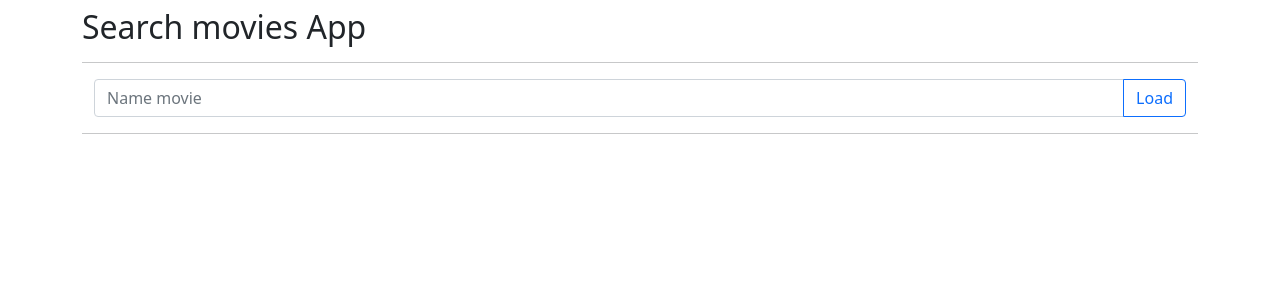
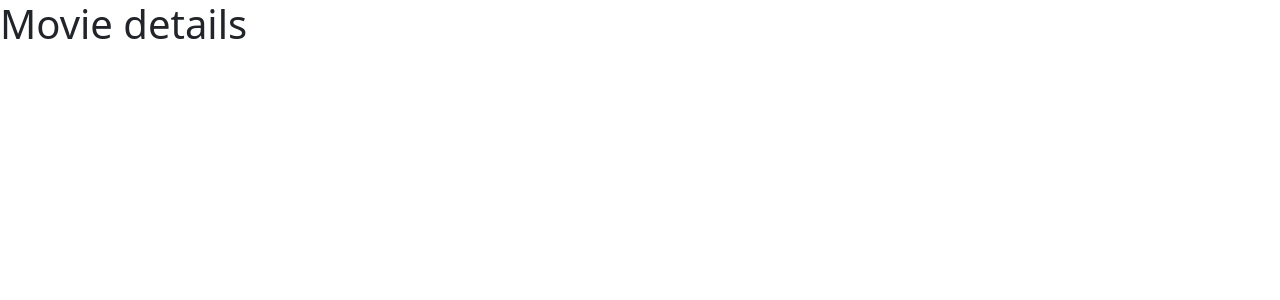
Before and after one commit to mariaalejandrabm0703/movies-app, a React (Create React App) app: page /movie/1 in a window 1280 px wide. Shown: the top 300 px of the page. Built offline with nearby package versions, Linux system fonts and the light colour scheme.

Commit message:
Se adiciona react-router.

```diff
--- a/package.json
+++ b/package.json
@@ -11,6 +11,7 @@
     "react": "^17.0.1",
     "react-axios": "^2.0.4",
     "react-dom": "^17.0.1",
+    "react-router-dom": "^5.2.0",
     "react-scripts": "4.0.2",
     "web-vitals": "^1.1.0"
   },
--- a/src/App.js
+++ /dev/null
@@ -1,32 +0,0 @@
-
-import React,{useState} from 'react'
-import MovieGrid from './components/MovieGrid';
-import SearchMovie from './components/SearchMovie'
-
-function App() {
-
-  const [movies, setMovies] = useState([]);
-
-  return (
-    <div className="container mt-2">
-            <h2>Search movies App</h2>
-            <hr/>
-            <SearchMovie setMovies={ setMovies } />
-            <hr />
-
-            <ol>
-                {
-                    movies.map( (movie)  => (
-                        <MovieGrid
-                            key={ movie }
-                            movie={ movie }
-                        />
-                    ))
-                }
-            </ol>
-
-        </div>
-  );
-}
-
-export default App;
--- /dev/null
+++ b/src/SearchMovies.js
@@ -0,0 +1,10 @@
+import React from 'react'
+import AppRouter from './routers/AppRouter'
+
+function SearchMovies() {
+    return (
+        <AppRouter />
+    )
+}
+
+export default SearchMovies
--- /dev/null
+++ b/src/components/App.js
@@ -0,0 +1,25 @@
+import React, { useState } from "react";
+
+import MovieGrid from "./MovieGrid";
+import SearchMovie from "./SearchMovie";
+
+function App() {
+  const [movies, setMovies] = useState(["world"]);
+
+  return (
+    <div className="container mt-2">
+      <h2>Search movies App</h2>
+      <hr />
+      <SearchMovie setMovies={setMovies} />
+      <hr />
+
+      <ol>
+        {movies.map((movie) => (
+          <MovieGrid key={movie} movie={movie} />
+        ))}
+      </ol>
+    </div>
+  );
+}
+
+export default App;
--- /dev/null
+++ b/src/components/MovieDetail.js
@@ -0,0 +1,9 @@
+import React from 'react'
+
+function MovieDetail() {
+    return (
+       <h1>Movie details</h1>
+    )
+}
+
+export default MovieDetail
--- a/src/components/MovieGrid.js
+++ b/src/components/MovieGrid.js
@@ -4,7 +4,7 @@ import MovieItem from "./MovieItem";
 
 function MovieGrid({ movie }) {
   const { data, loading } = useFetch(movie);
-  console.log(data);
+
   return (
     <div className="container mt-2">
       <h3>{movie}:</h3>
--- a/src/index.js
+++ b/src/index.js
@@ -1,5 +1,6 @@
 import React from "react";
 import ReactDOM from "react-dom";
-import App from "./App";
+import SearchMovies from "./SearchMovies"
 
-ReactDOM.render(<App />, document.getElementById("root"));
+
+ReactDOM.render(<SearchMovies />, document.getElementById("root"));
--- /dev/null
+++ b/src/routers/AppRouter.js
@@ -0,0 +1,25 @@
+import React from "react";
+import {
+  BrowserRouter as Router,
+  Switch,
+  Route,
+  Redirect,
+} from "react-router-dom";
+import App from "../components/App";
+import MovieDetail from "../components/MovieDetail";
+
+function AppRouter() {
+  return (
+    <Router>
+      <div>
+        <Switch>
+          <Route exact path="/movie/:movieId" component={MovieDetail} />
+          <Route exact path="/" component={App} />
+          <Redirect to="/" />
+        </Switch>
+      </div>
+    </Router>
+  );
+}
+
+export default AppRouter;
```
Also changed, not shown: 1 other file (tests, documents, lock files or other folders).
